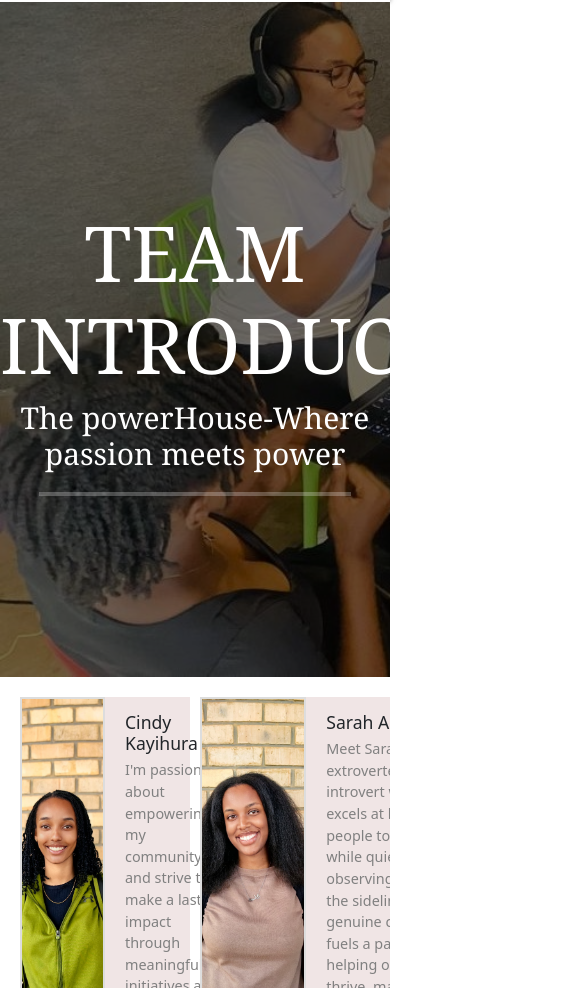
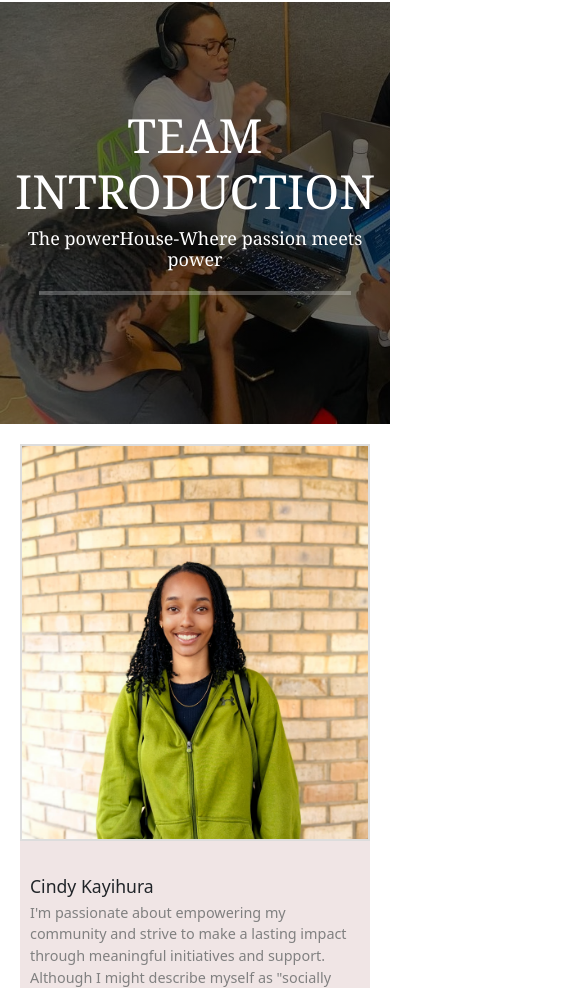
Before and after one commit to Nicole-Mbera/powerhouse, a React (Create React App) app: page /aboutus in a window 390 px wide. Shown: the part 112-1100 px from the top of the page, 585 px wide, since content can reach past the window. Built offline with nearby package versions, Linux system fonts and the light colour scheme.

Commit message:
challenges and about us responsiveness

```diff
--- a/src/components/footer.css
+++ b/src/components/footer.css
@@ -17,7 +17,7 @@ border: 1px solid #000;
     display: flex;
     /* gap: 5px; */
     /* justify-content: center; */
-    /* padding-right: 90px; */
+    /* padding-right: 0px; */
     /* padding-bottom: 13px; */
 }
 
--- a/src/views/aboutus.css
+++ b/src/views/aboutus.css
@@ -12,38 +12,7 @@ align-items: center;
 object-fit: cover;
 }
 
-.vmc{
-    display: flex;
-    padding: 80px;
-    gap: 155px;
-}
-.vision{
-    width: 30%;
-    /* background-color: blue; */
-}
-.vision h1{
-    font-family:libre baskerville;
-    text-align: center;
-}
-.icon{
-display: flex;
-height: 20vh;
-width:100%;
-/* background-color: aquamarine; */
-justify-content: center;
-align-items: center;
-}
-.icon img{
-max-width: 100%;
-max-height: 100%;
-}
 
-.vision p{
-    font-weight: lighter;
-    font-family: cormorant garamond;
-    margin-top: 10px;
-    text-align: center;
-}
 .vertical{
     border-left: 2px solid #000;
       height: 335px;
@@ -181,3 +150,67 @@ max-height: 100%;
   opacity: 1 !important;
   transform: translateY(0) !important;
 }
+
+
+@media(max-width:700px){
+  .sub-team {
+    display: grid;
+    grid-template-columns: repeat(1, 1fr);
+    /* align-items: center; */
+    gap: 10px;
+    /* justify-content: space-between; */
+    width: 100%;
+  }
+  .member {
+    display: grid;
+    grid-template-columns: repeat(1, 1fr);
+    gap: 15px;
+    /* padding: 20px; */
+    width: 100%;
+    background-color: rgb(240, 229, 229);
+    opacity: 0; /* Initial opacity for animation */
+    animation: fadeInUp 0.6s ease forwards; /* Trigger the fade-in animation */
+    transition: transform 0.3s ease, box-shadow 0.3s ease;
+  }
+  .member img {
+    width: 100%;
+    height: 47vh;
+    object-fit: cover;
+    /* border-radius: 50%; */
+    border: 2px solid #ddd;
+    transition: transform 0.3s ease;
+  }
+  .paragraph{
+    /* background-color: rebeccapurple; */
+    padding: 10px;
+    width: 100%;
+  }
+  .work {
+    align-items: center;
+    height: 50vh;
+    background-image: linear-gradient(to top, rgba(0, 0, 0, 0.555)50%, rgba(0, 0, 0, 0.555)50%), url("../assets/images/workcropped.jpg");
+    background-size: cover;
+
+}
+.work h1{
+  text-align: center;
+  color: white;
+  font-family: Cambria, Cochin, Georgia, Times, 'Times New Roman', serif;
+  font-size: 47px;
+  /* margin-top: 30px; */
+}
+.work h2{
+  text-align: center;
+  color: white;
+  font-family: Cambria, Cochin, Georgia, Times, 'Times New Roman', serif;
+  font-size: 18px;
+  /* margin-top: 30px; */
+}
+.vertical-1{
+  border-left: 2px solid #ffffff00;
+    height: 105px;
+    margin-left: 120px;
+    /* margin-top: 10px; */
+  }
+
+ }
--- a/src/views/challenges.css
+++ b/src/views/challenges.css
@@ -60,12 +60,7 @@
     object-fit: cover;
 
 } */
-.rowl img{
-    width: 50%;
-    height: 55vh;
-    object-fit: cover;
 
-}
 
 .descriptive{
     padding: 40px;
@@ -96,14 +91,11 @@
     .image-container{
         width: 100%;
     }
-    .youtube-logo{
-        width: 20px;
-    }
     .descriptive{
         padding: 10px;
     }
-    .row img{
-        height: 40vh;
+    .thumbnail-image{
+        height: 55vh;
 
 
     }
@@ -114,9 +106,9 @@
         display: flex;
         padding: 15px;
     }
-    .row img{
+    .thumbnail-image{
         width: 50%;
-        height: 35vh;
+        height: 55vh;
         object-fit: cover;
 
     }
@@ -128,13 +120,24 @@
     }
 }
 @media(max-width:700px){
+    .youtube-logo {
+        position: absolute;
+        top: 50%;
+        left: 50%;
+        transform: translate(-50%, -50%);
+        width: 70px; /* Adjust size as needed */
+        height: 70px;
+        cursor: pointer;
+        opacity: 0.8;
+        transition: opacity 0.3s;
+    }
     .row{
         display:grid;
         grid-template-columns: repeat(1,1fr);
     }
-    .row img{
+    .thumbnail-image{
         width: 100%;
-        height: 35vh;
+        height: 55vh;
         object-fit: cover;
 
     }
@@ -145,12 +148,7 @@
         display: block;
         padding: 20px;
     }
-    .rowl img{
-        width: 100%;
-        height: 35vh;
-        object-fit: cover;
 
-    }
     .descriptive{
         text-align: justify;
         /* padding: 5px; */
```
